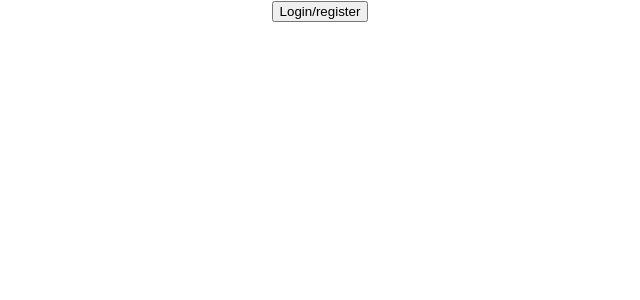
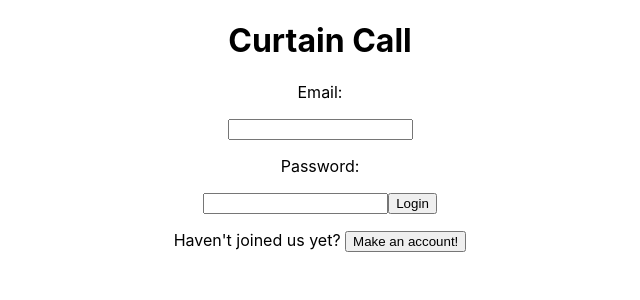
Before and after one commit to brianevanweitz/CurtainCall, a React (Create React App) app in the folder CCServer/client/: page / in a window 1280 px wide. Shown: the top 300 px of the page, without its empty margins (320-960 px from the left). Built offline with nearby package versions, Linux system fonts and the light colour scheme.

Commit message:
frontend restructure

```diff
--- a/CCServer/client/package.json
+++ b/CCServer/client/package.json
@@ -4,6 +4,7 @@
   "private": true,
   "dependencies": {
     "axios": "^0.19.0",
+    "eslint-config-airbnb": "^18.0.0",
     "jwt-decode": "^2.2.0",
     "react": "^16.9.0",
     "react-dom": "^16.9.0",
--- a/CCServer/client/src/App.js
+++ /dev/null
@@ -1,94 +0,0 @@
-import React from 'react';
-import './App.css';
-import { Route, Link, withRouter } from 'react-router-dom';
-import Login from './components/Login'
-import Register from './components/Register'
-import decode from 'jwt-decode';
-
-import {
-  loginUser,
-  registerUser
-} from './services/api-helper'
-
-class App extends React.Component {
-  constructor(props) {
-    super(props)
-    this.state = {
-      currentUser: null,
-      authFormData: {
-        email: "",
-        password: ""
-      }
-    }
-  }
-
-  //Auth Section
-  handleLoginButton = () => {
-    this.props.history.push("/login")
-  }
-
-  handleLogin = async () => {
-    const userData = await loginUser(this.state.authFormData);
-    this.setState({
-      currentUser: decode(userData.token)
-    })
-    localStorage.setItem("jwt", userData.token)
-    this.props.history.push("/")
-  }
-
-  handleRegister = async (e) => {
-    e.preventDefault();
-    await registerUser(this.state.authFormData);
-    this.handleLogin();
-  }
-
-  handleLogout = () => {
-    localStorage.removeItem("jwt");
-    this.setState({
-      currentUser: null
-    })
-    this.props.history.push("/login")
-  }
-
-  authHandleChange = (e) => {
-    const { name, value } = e.target;
-    this.setState(prevState => ({
-      authFormData: {
-        ...prevState.authFormData,
-        [name]: value
-      }
-    }));
-  }
-  render() {
-    return (
-      <div className="App">
-        <header>
-          <div>
-            {this.state.currentUser
-              ?
-              <>
-                <p>{this.state.currentUser.username}</p>
-                <button onClick={this.handleLogout}>logout</button>
-              </>
-              :
-              <button onClick={this.handleLoginButton}>Login/register</button>
-            }
-          </div>
-        </header>
-        <Route exact path="/login" render={() => (
-          <Login
-            handleLogin={this.handleLogin}
-            handleChange={this.authHandleChange}
-            formData={this.state.authFormData} />)} />
-        <Route exact path="/register" render={() => (
-          <Register
-            handleRegister={this.handleRegister}
-            handleChange={this.authHandleChange}
-            formData={this.state.authFormData} />)} />
-
-      </div>
-    );
-  }
-}
-
-export default withRouter(App);
--- /dev/null
+++ b/CCServer/client/src/App.jsx
@@ -0,0 +1,54 @@
+import React from 'react';
+import './App.css';
+import { Route, withRouter } from 'react-router-dom';
+import Welcome from './components/Welcome';
+import Home from './components/Home'
+import decode from 'jwt-decode';
+
+import {
+  loginUser,
+} from './services/api-helper'
+
+class App extends React.Component {
+  constructor(props) {
+    super(props);
+    this.state = {
+      currentUser: null,
+    }
+  }
+
+  //Auth Section
+
+  handleLogin = async (formData) => {
+    const userData = await loginUser(formData);
+    this.setState({
+      currentUser: decode(userData.token)
+    })
+    localStorage.setItem("jwt", userData.token)
+    this.props.history.push("/home")
+  }
+
+  handleLogout = () => {
+    localStorage.removeItem("jwt");
+    this.setState({
+      currentUser: null
+    })
+    this.props.history.push("/")
+  }
+
+  render() {
+    return (
+      <div className="App">
+        <Route exact path="/" render={() => (
+          <Welcome
+            handleLogin={this.handleLogin}
+          />)} />
+        <Route path="/home" render={() => (
+          <Home />
+        )} />
+      </div>
+    );
+  }
+}
+
+export default withRouter(App);
--- /dev/null
+++ b/CCServer/client/src/components/Home.jsx
@@ -0,0 +1,13 @@
+import React from 'react'
+
+class Home extends React.Component {
+  render() {
+    return (
+      <div>
+        <h2>DEM CARDS THO</h2>
+      </div>
+    )
+  }
+}
+
+export default Home
--- a/CCServer/client/src/components/Login.jsx
+++ b/CCServer/client/src/components/Login.jsx
@@ -4,23 +4,19 @@ import { Link } from 'react-router-dom';
 
 // This component handles our login form and has a link to the register form
 const Login = (props) => {
-
   return (
     <div className="auth-container">
-      <h2>login</h2>
-      <hr />
       <form onSubmit={(e) => {
         e.preventDefault();
-        props.handleLogin();
-      }} >
+        props.handleLogin(props.loginForm);
+      }}>
         <p>Email:</p>
-        <input name="email" type="text" value={props.formData.email} onChange={props.handleChange} />
+        <input name="email" type="text" value={props.loginForm.email} onChange={props.handleChange} />
         <p>Password:</p>
-        <input name="password" type="password" value={props.formData.password} onChange={props.handleChange} />
-        <hr />
+        <input name="password" type="password" value={props.loginForm.password} onChange={props.handleChange} />
         <button>Login</button>
-        <Link to="/register">Register</Link>
       </form>
+      <p>Haven't joined us yet? <button onClick={props.registerChange}>Make an account!</button></p>
     </div>
   );
 }
--- a/CCServer/client/src/components/Register.jsx
+++ b/CCServer/client/src/components/Register.jsx
@@ -5,16 +5,16 @@ const Register = (props) => {
 
   return (
     <div className="auth-container">
-      <h2>Register</h2>
-      <hr />
       <form onSubmit={props.handleRegister} >
+        <p>Name:</p>
+        <input name="name" type="text" value={props.registerForm.name} onChange={props.handleChange} />
         <p>Email:</p>
-        <input name="email" type="text" value={props.formData.email} onChange={props.handleChange} />
+        <input name="email" type="text" value={props.registerForm.email} onChange={props.handleChange} />
         <p>Password:</p>
-        <input name="password" type="password" value={props.formData.password} onChange={props.handleChange} />
-        <hr />
+        <input name="password" type="password" value={props.registerForm.password} onChange={props.handleChange} />
         <button>Register</button>
       </form>
+      <button onClick={props.loginChange}>Take me back to the login page</button>
     </div>
   );
 }
--- /dev/null
+++ b/CCServer/client/src/components/Welcome.jsx
@@ -0,0 +1,84 @@
+import React from 'react'
+import { Route } from 'react-router-dom';
+import Login from './Login'
+import Register from './Register'
+import { registerUser } from '../services/api-helper';
+
+class Welcome extends React.Component {
+  constructor(props) {
+    super(props)
+
+    this.state = {
+      form: true,
+      loginForm: {
+        email: "",
+        password: ""
+      },
+      registerForm: {
+        name: "",
+        email: "",
+        password: ""
+      }
+    }
+  }
+
+  registerChange = () => {
+    this.setState({
+      form: false
+    })
+  }
+  loginChange = () => {
+    this.setState({
+      form: true
+    })
+  }
+
+  loginHandleChange = (e) => {
+    const { name, value } = e.target;
+    this.setState(prevState => ({
+      loginForm: {
+        ...prevState.loginForm,
+        [name]: value
+      }
+    }));
+  }
+
+  registerHandleChange = (e) => {
+    const { name, value } = e.target;
+    this.setState(prevState => ({
+      registerForm: {
+        ...prevState.registerForm,
+        [name]: value
+      }
+    }));
+  }
+
+  handleRegister = async (e) => {
+    e.preventDefault();
+    await registerUser(this.state.registerForm);
+    this.props.handleLogin(this.state.registerForm);
+  }
+  render() {
+    return (
+      <div>
+        <h1>Curtain Call</h1>
+        {this.state.form &&
+          <Login
+            handleLogin={this.props.handleLogin}
+            handleChange={this.loginHandleChange}
+            loginForm={this.state.loginForm}
+            registerChange={this.registerChange} />}
+        {!this.state.form &&
+          <Register
+            handleRegister={this.handleRegister}
+            handleChange={this.registerHandleChange}
+            registerForm={this.state.registerForm}
+            loginChange={this.loginChange} />}
+
+
+      </div>
+    )
+  }
+}
+
+export default Welcome
--- a/CCServer/client/src/services/api-helper.js
+++ b/CCServer/client/src/services/api-helper.js
@@ -12,11 +12,11 @@ const baseUrl = 'http://localhost:3000'
 // }
 
 export const loginUser = async (loginData) => {
-  const resp = await axios.post('http://localhost:3000/auth/login', loginData)
-  return resp.data
-}
+  const resp = await axios.post('http://localhost:3000/auth/login', loginData);
+  return resp.data;
+};
 
 export const registerUser = async (registerData) => {
-  const resp = await axios.post('http://localhost:3000/users/', { user: registerData })
-  return resp.data
-}
+  const resp = await axios.post('http://localhost:3000/users/', registerData);
+  return resp.data;
+};
```
Also changed, not shown: 2 other files (tests, documents, lock files or other folders).
